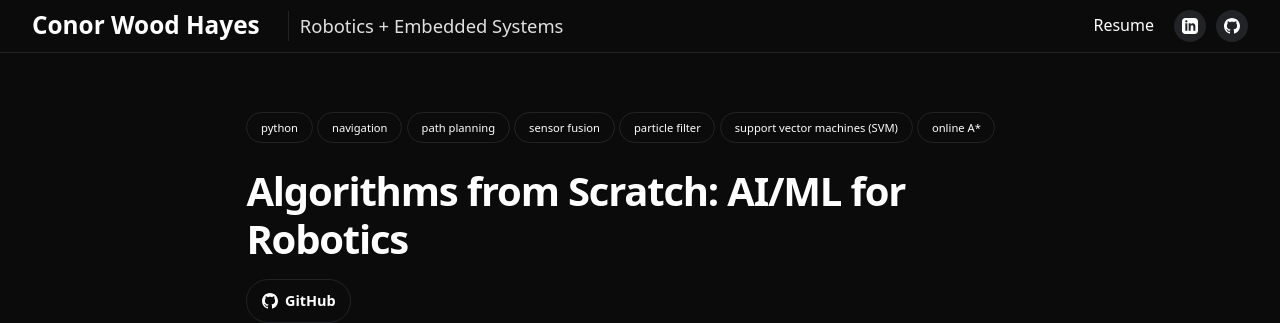
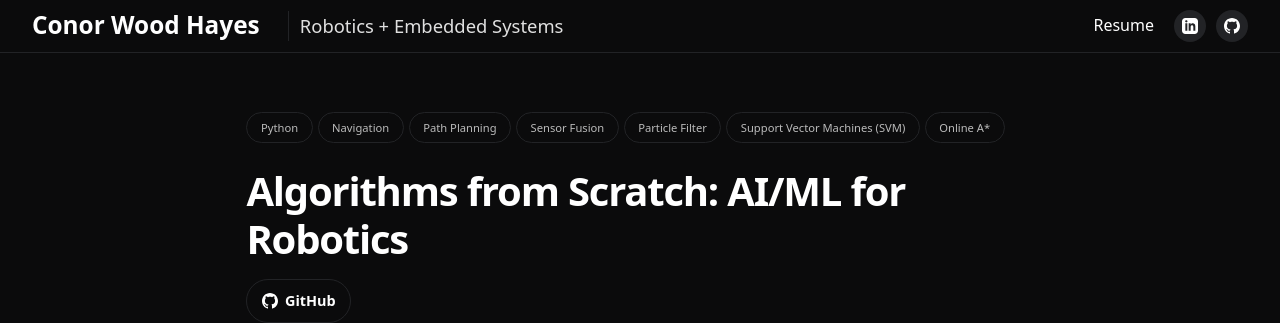
Before and after one commit to cwoodhayes/cwoodhayes.github.io, a Jekyll site: the page built from _projects/Algorithms from Scratch.md, in a window 1280 px wide. Shown: the top 323 px of the page. Built offline with Jekyll 4.4.1, drawn with Linux system fonts in a browser that asks for light colours.

```diff
--- a/_projects/Algorithms from Scratch.md
+++ b/_projects/Algorithms from Scratch.md
@@ -1,6 +1,6 @@
 ---
 name: Algorithms from Scratch
-tools: [python, navigation, path planning, sensor fusion, particle filter, support vector machines (SVM), online A*]
+tools: [Python, Navigation, Path Planning, Sensor Fusion, Particle Filter, Support Vector Machines (SVM), Online A*]
 category: personal
 image: https://github.com/user-attachments/assets/0b29cbd3-dab3-4b55-863f-7fcf377a7e29
 description: Collection of AI/ML algorithms for robotic navigation and perception, implemented from scratch in Python (just numpy & pandas).
--- a/assets/css/main.css
+++ b/assets/css/main.css
@@ -346,6 +346,7 @@ a:focus {
   padding: 0.35rem 0.85rem;
   font-size: 0.7rem;
   font-weight: 500;
+  color: var(--color-gray-medium);
   border: 1px solid var(--color-gray-border);
   background-color: var(--color-white);
   border-radius: 999px;
```
Also changed, not shown: _projects/LeHome Challenge 2026.md (+1 -1 lines), _projects/PenPal.md (+1 -1 lines), _projects/RPL Avionics System.md (+1 -1 lines).
